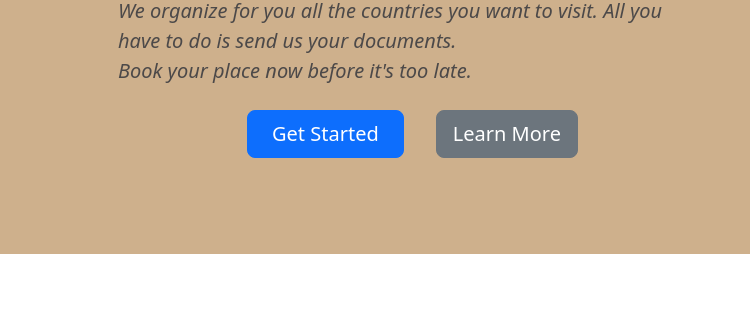
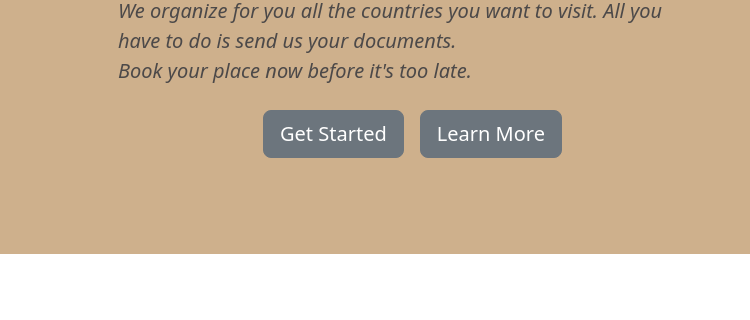
Before and after one commit to aleynakurrtt/TRAVEL-AGENCY-PROJE, a plain HTML site: page TRAVEL-AGENCY/index.html in a window 1280 px wide. Shown: the part 327-647 px from the top of the page, 0-750 px from the left. Drawn offline with nearby package versions, Linux system fonts and the light colour scheme.

Commit message:
Update index.html

```diff
--- a/TRAVEL-AGENCY/index.html
+++ b/TRAVEL-AGENCY/index.html
@@ -50,7 +50,7 @@
     Book your place now before it's too late.</i> </p>
 
     <div class="d-grid gap-3 d-sm-flex justify-content-sm-center justify-content-xl-star">
-   <a type="button" href="#better" class="btn btn-primary btn-lg" >Get Started</a>
+   <a type="button" href="#better" class="btn btn-secondary btn-lg" >Get Started</a>
    <a type="button" class="btn btn-secondary btn-lg ">Learn More</a>
    </div>
   </div>
```
